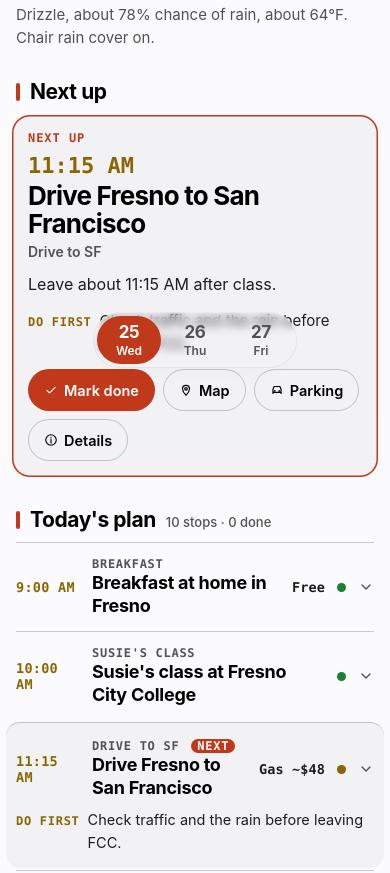
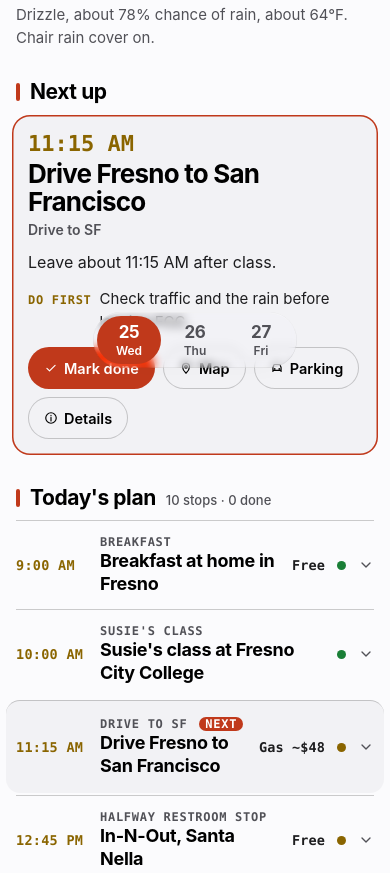
Before and after one commit to epineda1006/sf-trip, a plain HTML site: page concept/index.html in a window 390 px wide. Shown: the part 462-1335 px from the top of the page. Drawn offline with Linux system fonts and the light colour scheme.

Commit message:
Trip: tidy the readability concept

```diff
--- a/concept/index.html
+++ b/concept/index.html
@@ -360,7 +360,7 @@ button,a,label,input{touch-action:manipulation;-webkit-tap-highlight-color:trans
 .v2 .tabbar span{font-size:12px}
 .v2 .pill button{font-size:14px}
 @media (max-width:560px){
-  .v2 .row .tm{width:64px;font-size:13.5px}
+  .v2 .row .tm{width:72px;font-size:13.5px;white-space:nowrap}
   .v2 .row b{font-size:18px}
   .v2 .first,.v2 .exp{margin-left:0;padding-left:0}
   .v2 .nextc{padding:16px;margin-inline:-4px}
@@ -544,7 +544,7 @@ function stopHTML(d, b, n, mood, bi, nextId){
   h += '<span class="nm"><span class="lb">'+(done?'Done · ':'')+esc(b.label)+(isNext?' <i class="nx">Next</i>':'')+(fits?' <i class="ft">Fits mood</i>':'')+(!fits && altFits?' <i class="ft o">'+altFits+' swap'+(altFits>1?'s':'')+' fit</i>':'')+'</span><b>'+esc(o.n)+'</b></span>';
   var pt = priceTag(o); if(pt) h += '<span class="pr'+(/^Paid/.test(pt)?' paid':'')+'">'+esc(pt)+'</span>';
   h += '<span class="dot '+(warn?'w':'k')+'" title="'+(warn?'Confirm before going':'Checked')+'"></span><span class="chev">'+ICON_CHEV+'</span></button>';
-  if(o.first && !done) h += '<div class="first"><b>Do first</b>'+esc(o.first)+'</div>';
+  if(o.first && !done && !(V2 && isNext)) h += '<div class="first"><b>Do first</b>'+esc(o.first)+'</div>';
   h += '<div class="exp">';
   var k = keyLine(o); if(k) h += '<p class="key">'+esc(k)+'</p>';
   var chips = [];
@@ -581,7 +581,7 @@ function stopHTML(d, b, n, mood, bi, nextId){
 }
 function nextCard(d, b, bi){
   var o = cur(b), L = legFor(d, bi, o), done = !!S.done[b.id], si = selIdx(b);
-  var h = '<div class="nextc"><div class="k">Next up</div><div class="t">'+esc(b.time)+'</div><h3>'+esc(o.n)+'</h3><div class="lb">'+esc(b.label)+'</div>';
+  var h = '<div class="nextc"><div class="t" style="margin-top:0">'+esc(b.time)+'</div><h3>'+esc(o.n)+'</h3><div class="lb">'+esc(b.label)+'</div>';
   if(L) h += '<div class="go"><span class="ic">'+ICON_LEG+'</span><span>'+esc(L.txt.replace(/^About /,"~"))+' <small>from '+esc(L.from)+'</small></span></div>';
   var k = keyLine(o); if(k) h += '<p class="key">'+esc(k)+'</p>';
   if(o.first && !done) h += '<div class="first"><b>Do first</b>'+esc(o.first)+'</div>';
```
Also changed, not shown: index.html (+3 -3 lines).
